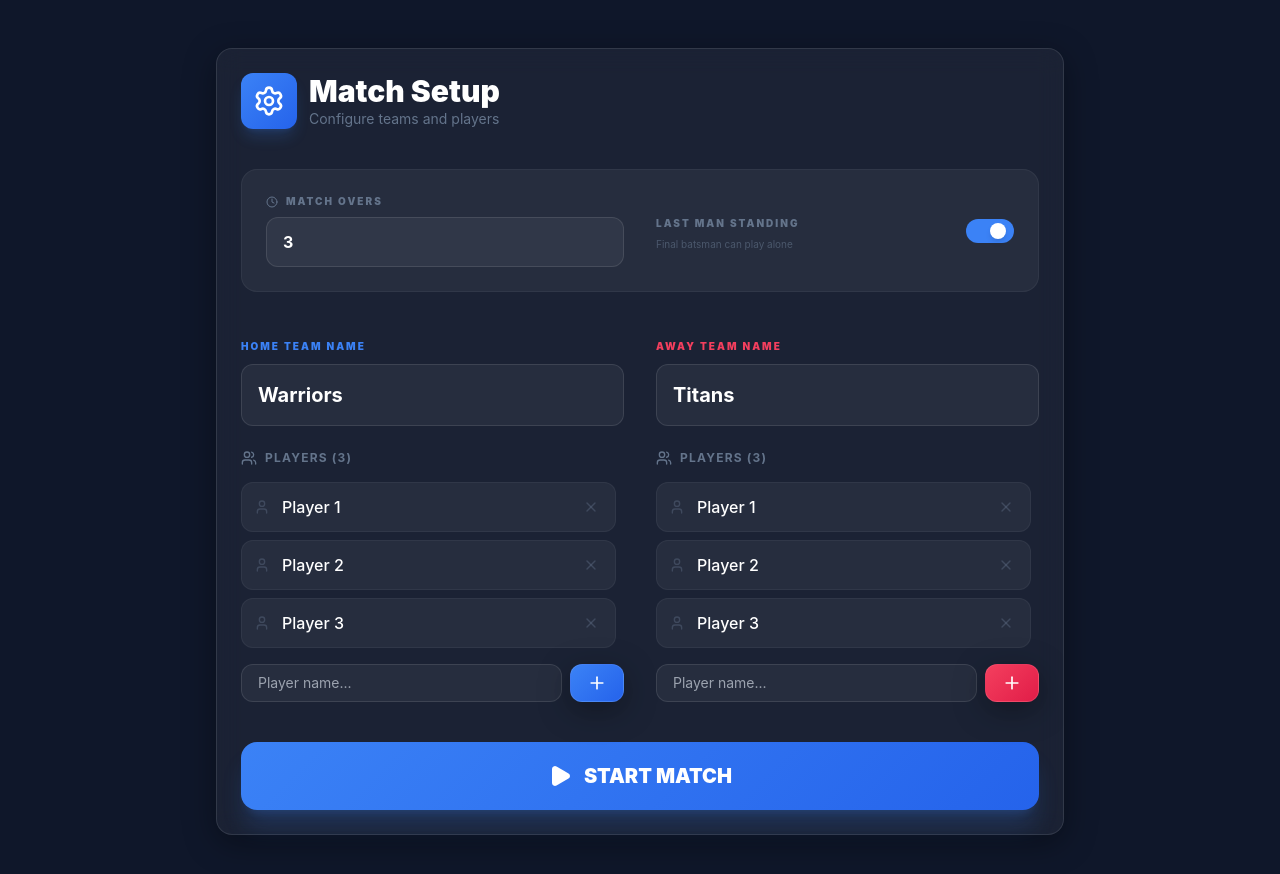
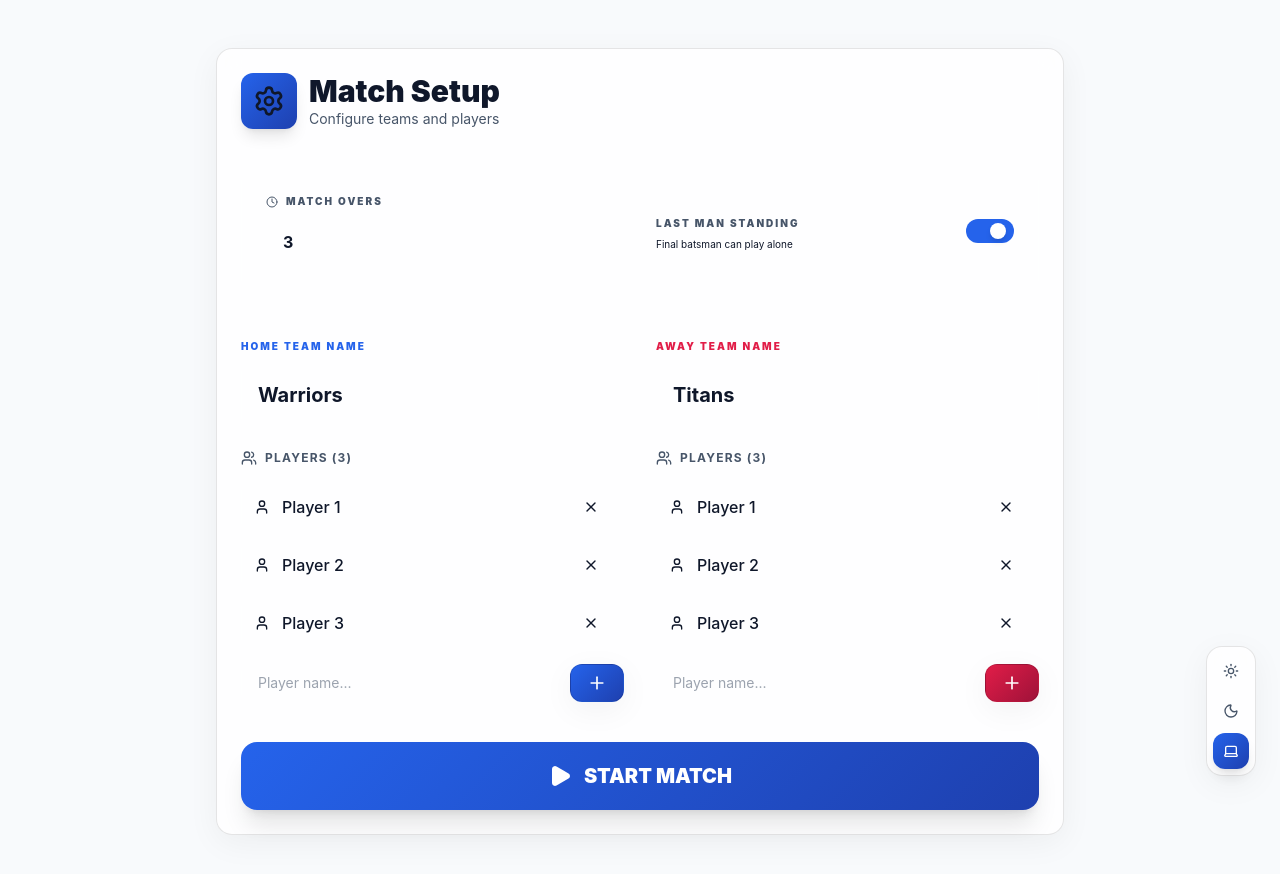
Before and after one commit to pranam-tech/cricket_django, a React (Vite) app in the folder frontend/: page /setup in a window 1280 px wide. Shown: the top 874 px of the page. Built offline with nearby package versions, Linux system fonts and the light colour scheme.

Commit message:
Implement dynamic theme switching with light and dark mode support

```diff
--- a/frontend/src/App.jsx
+++ b/frontend/src/App.jsx
@@ -4,17 +4,19 @@ import Home from './pages/Home';
 import MatchSetup from './pages/MatchSetup';
 import Scoring from './pages/Scoring';
 import Summary from './pages/Summary';
+import ThemeToggle from './components/ThemeToggle';
 
 function App() {
   return (
     <Router>
-      <div className="min-h-screen bg-background text-white selection:bg-primary/30">
+      <div className="min-h-screen bg-background text-foreground selection:bg-primary/30">
         <Routes>
           <Route path="/" element={<Home />} />
           <Route path="/setup" element={<MatchSetup />} />
           <Route path="/scoring/:matchId" element={<Scoring />} />
           <Route path="/summary/:matchId" element={<Summary />} />
         </Routes>
+        <ThemeToggle />
       </div>
     </Router>
   );
--- /dev/null
+++ b/frontend/src/components/ThemeToggle.jsx
@@ -0,0 +1,62 @@
+import React, { useEffect, useState } from 'react';
+import { Sun, Moon, Laptop } from 'lucide-react';
+import { clsx } from 'clsx';
+import { twMerge } from 'tailwind-merge';
+
+function cn(...inputs) {
+  return twMerge(clsx(inputs));
+}
+
+const ThemeToggle = () => {
+  const [theme, setTheme] = useState(localStorage.getItem('theme') || 'system');
+
+  useEffect(() => {
+    const root = window.document.documentElement;
+    if (theme === 'system') {
+      const systemTheme = window.matchMedia('(prefers-color-scheme: dark)').matches ? 'dark' : 'light';
+      root.setAttribute('data-theme', systemTheme);
+    } else {
+      root.setAttribute('data-theme', theme);
+    }
+    localStorage.setItem('theme', theme);
+  }, [theme]);
+
+  useEffect(() => {
+    if (theme !== 'system') return;
+    const mediaQuery = window.matchMedia('(prefers-color-scheme: dark)');
+    const handleChange = () => {
+      const root = window.document.documentElement;
+      root.setAttribute('data-theme', mediaQuery.matches ? 'dark' : 'light');
+    };
+    mediaQuery.addEventListener('change', handleChange);
+    return () => mediaQuery.removeEventListener('change', handleChange);
+  }, [theme]);
+
+  return (
+    <div className="fixed bottom-6 right-6 z-50 flex flex-col gap-1 p-1.5 glass rounded-2xl shadow-2xl border-white/5">
+      <button
+        onClick={() => setTheme('light')}
+        title="Light Mode"
+        className={cn("p-2.5 rounded-xl transition-all", theme === 'light' ? "primary-gradient text-foreground shadow-lg" : "text-secondary hover:bg-foreground/5")}
+      >
+        <Sun className="w-4 h-4" />
+      </button>
+      <button
+        onClick={() => setTheme('dark')}
+        title="Dark Mode"
+        className={cn("p-2.5 rounded-xl transition-all", theme === 'dark' ? "primary-gradient text-foreground shadow-lg" : "text-secondary hover:bg-foreground/5")}
+      >
+        <Moon className="w-4 h-4" />
+      </button>
+      <button
+        onClick={() => setTheme('system')}
+        title="System Preference"
+        className={cn("p-2.5 rounded-xl transition-all", theme === 'system' ? "primary-gradient text-foreground shadow-lg" : "text-secondary hover:bg-foreground/5")}
+      >
+        <Laptop className="w-4 h-4" />
+      </button>
+    </div>
+  );
+};
+
+export default ThemeToggle;
--- a/frontend/src/index.css
+++ b/frontend/src/index.css
@@ -3,18 +3,38 @@
 @tailwind utilities;
 
 :root {
+  --background: 15 23 42;
+  --foreground: 255 255 255;
+  --primary: #3b82f6;
+  --secondary: #94a3b8;
+  --accent: #f43f5e;
+  --glass-bg: rgba(255, 255, 255, 0.05);
+  --glass-border: rgba(255, 255, 255, 0.1);
+  --card-shadow: rgba(0, 0, 0, 0.37);
+
   font-family: 'Inter', system-ui, Avenir, Helvetica, Arial, sans-serif;
   line-height: 1.5;
   font-weight: 400;
 
-  color-scheme: dark;
-  color: rgba(255, 255, 255, 0.87);
-  background-color: #0f172a;
+  color-scheme: dark light;
+  color: rgb(var(--foreground));
+  background-color: rgb(var(--background));
 
   font-synthesis: none;
   text-rendering: optimizeLegibility;
   -webkit-font-smoothing: antialiased;
   -moz-osx-font-smoothing: grayscale;
+}
+
+[data-theme='light'] {
+  --background: 248 250 252;
+  --foreground: 15 23 42;
+  --primary: #2563eb;
+  --secondary: #475569;
+  --accent: #e11d48;
+  --glass-bg: rgba(255, 255, 255, 0.8);
+  --glass-border: rgba(0, 0, 0, 0.1);
+  --card-shadow: rgba(0, 0, 0, 0.05);
 }
 
 body {
@@ -29,11 +49,11 @@ body {
 }
 
 .glass {
-  background: rgba(255, 255, 255, 0.05);
+  background: var(--glass-bg);
   backdrop-filter: blur(12px);
   -webkit-backdrop-filter: blur(12px);
-  border: 1px solid rgba(255, 255, 255, 0.1);
-  box-shadow: 0 8px 32px 0 rgba(0, 0, 0, 0.37);
+  border: 1px solid var(--glass-border);
+  box-shadow: 0 8px 32px 0 var(--card-shadow);
 }
 
 .glass-card {
@@ -41,15 +61,21 @@ body {
 }
 
 .glass-button {
-  @apply glass rounded-xl px-4 py-2 hover:bg-white/10 active:scale-95 transition-all duration-200 font-medium;
+  @apply glass rounded-xl px-4 py-2 active:scale-95 transition-all duration-200 font-medium;
+}
+
+.glass-button:hover {
+  background-color: rgb(var(--foreground) / 0.1);
 }
 
 .primary-gradient {
-  background: linear-gradient(135deg, #3b82f6 0%, #2563eb 100%);
+  background: linear-gradient(135deg, var(--primary) 0%, #1e40af 100%);
+  color: white !important;
 }
 
 .accent-gradient {
-  background: linear-gradient(135deg, #f43f5e 0%, #e11d48 100%);
+  background: linear-gradient(135deg, var(--accent) 0%, #9f1239 100%);
+  color: white !important;
 }
 
 /* Custom scrollbar */
--- a/frontend/src/pages/Home.jsx
+++ b/frontend/src/pages/Home.jsx
@@ -46,7 +46,7 @@ const Home = () => {
           <div className="flex items-center gap-4">
             <img src="/logo.png" alt="CricTracker Logo" className="w-16 h-16 object-contain" />
             <div>
-              <h1 className="text-4xl font-black bg-clip-text text-transparent bg-gradient-to-r from-white via-white to-white/40 tracking-tight">
+              <h1 className="text-4xl font-black bg-clip-text text-transparent bg-gradient-to-r from-foreground via-foreground to-foreground/40 tracking-tight">
                 CricTracker
               </h1>
               <p className="text-primary text-xs font-bold uppercase tracking-[0.2em] opacity-80">Professional Scoring Suite</p>
@@ -128,7 +128,7 @@ const Home = () => {
                         {match.status}
                       </p>
                     </div>
-                    <p className="text-[10px] text-white/20 font-bold uppercase tabular-nums">
+                    <p className="text-[10px] text-foreground/20 font-bold uppercase tabular-nums">
                       {new Date(match.created_at).toLocaleDateString([], { day: '2-digit', month: 'short', year: 'numeric' })} • {new Date(match.created_at).toLocaleTimeString([], { hour: '2-digit', minute: '2-digit', hour12: true })}
                     </p>
                   </div>
@@ -158,7 +158,7 @@ const Home = () => {
                 <h3 className="text-2xl font-black uppercase italic">Wait!</h3>
               </div>
               <p className="text-secondary text-sm mb-8 leading-relaxed">
-                Are you sure you want to delete the match between <span className="text-white font-bold">{deleteConfirm.team1_name}</span> and <span className="text-white font-bold">{deleteConfirm.team2_name}</span>? This action cannot be undone.
+                Are you sure you want to delete the match between <span className="text-foreground font-bold">{deleteConfirm.team1_name}</span> and <span className="text-foreground font-bold">{deleteConfirm.team2_name}</span>? This action cannot be undone.
               </p>
               <div className="flex gap-4">
                 <button
@@ -169,7 +169,7 @@ const Home = () => {
                 </button>
                 <button
                   onClick={() => handleDelete(deleteConfirm.id)}
-                  className="flex-1 glass-button py-3 bg-red-500/20 border-red-500/40 text-red-500 font-bold hover:bg-red-500 hover:text-white"
+                  className="flex-1 glass-button py-3 bg-red-500/20 border-red-500/40 text-red-500 font-bold hover:bg-red-500 hover:text-foreground"
                 >
                   Delete
                 </button>
--- a/frontend/src/pages/MatchSetup.jsx
+++ b/frontend/src/pages/MatchSetup.jsx
@@ -69,7 +69,7 @@ const MatchSetup = () => {
       >
         <div className="flex items-center gap-3 mb-10">
           <div className="p-3 primary-gradient rounded-xl shadow-lg shadow-primary/20">
-            <Settings className="w-8 h-8 text-white" />
+            <Settings className="w-8 h-8 text-foreground" />
           </div>
           <div>
             <h2 className="text-3xl font-black">Match Setup</h2>
--- a/frontend/src/pages/Summary.jsx
+++ b/frontend/src/pages/Summary.jsx
@@ -37,12 +37,12 @@ const Summary = () => {
   return (
     <div className="max-w-4xl mx-auto p-6 py-10 min-h-screen bg-background">
       <header className="flex justify-between items-center mb-10">
-        <button onClick={() => navigate('/')} className="flex items-center gap-2 text-secondary hover:text-white transition-colors font-black uppercase text-[10px] tracking-widest">
+        <button onClick={() => navigate('/')} className="flex items-center gap-2 text-secondary hover:text-foreground transition-colors font-black uppercase text-[10px] tracking-widest">
           <ArrowLeft className="w-4 h-4" /> Back to Home
         </button>
         <div className="flex gap-3">
-          <button className="p-2 glass rounded-lg text-secondary hover:text-white"><Share2 className="w-4 h-4" /></button>
-          <button className="p-2 glass rounded-lg text-secondary hover:text-white"><Download className="w-4 h-4" /></button>
+          <button className="p-2 glass rounded-lg text-secondary hover:text-foreground"><Share2 className="w-4 h-4" /></button>
+          <button className="p-2 glass rounded-lg text-secondary hover:text-foreground"><Download className="w-4 h-4" /></button>
         </div>
       </header>
 
@@ -89,7 +89,7 @@ const Summary = () => {
             <button
               key={inn.id}
               onClick={() => setActiveTab(idx)}
-              className={`flex-1 py-4 px-6 rounded-2xl font-black uppercase text-xs tracking-widest transition-all ${activeTab === idx ? 'primary-gradient text-white shadow-lg shadow-primary/20' : 'glass text-secondary hover:text-white'}`}
+              className={`flex-1 py-4 px-6 rounded-2xl font-black uppercase text-xs tracking-widest transition-all ${activeTab === idx ? 'primary-gradient shadow-lg shadow-primary/20' : 'glass text-secondary hover:text-foreground'}`}
             >
               {inn.batting_team_name} Innings
             </button>
--- a/frontend/tailwind.config.js
+++ b/frontend/tailwind.config.js
@@ -7,11 +7,12 @@ export default {
   theme: {
     extend: {
       colors: {
-        background: "#0f172a",
-        primary: "#3b82f6",
-        secondary: "#64748b",
-        accent: "#f43f5e",
-        glass: "rgba(255, 255, 255, 0.05)",
+        background: "rgb(var(--background) / <alpha-value>)",
+        foreground: "rgb(var(--foreground) / <alpha-value>)",
+        primary: "var(--primary)",
+        secondary: "var(--secondary)",
+        accent: "var(--accent)",
+        glass: "var(--glass-bg)",
       },
       backdropBlur: {
         xs: "2px",
```
Also changed, not shown: frontend/src/pages/Scoring.jsx (+10 -10 lines), 1 other file (tests, documents, lock files or other folders).
